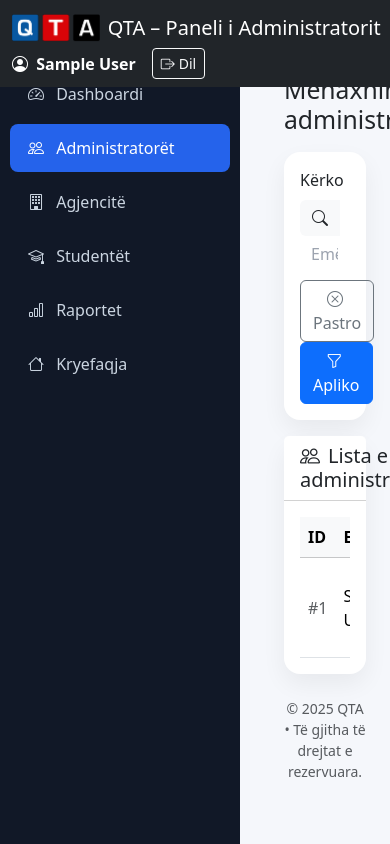
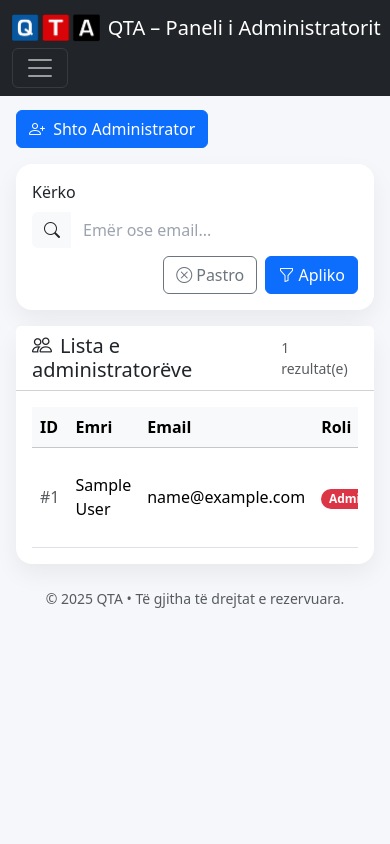
Before and after one commit to SignorTynam/DatabasaElektronikeQTA, a PHP site: page /users.php in a window 390 px wide; the page is wider, and only the part inside the window is pictured. Run offline with PHP 8.4, Linux system fonts and the light colour scheme; the visitor is signed in with stand-in values (Sample User, id 1); data comes from the database, SQL or seed files in the repository; tables that the repository leaves empty hold one stand-in row (values such as "Sample post").

Commit message:
Refactor dashboard, students, and users pages to remove sidebar and implement responsive navbar with dropdowns. Update styles for consistency and improve user experience. Ensure security checks for user deletion and CSRF token validation. Optimize SQL queries and placeholders for better performance.

```diff
--- a/users.php
+++ b/users.php
@@ -31,11 +31,7 @@
 ------------------------------- */
 function flash(string $key, ?string $msg=null) {
     if ($msg === null) {
-        if (!empty($_SESSION['flash'][$key])) {
-            $m = $_SESSION['flash'][$key];
-            unset($_SESSION['flash'][$key]);
-            return $m;
-        }
+        if (!empty($_SESSION['flash'][$key])) { $m = $_SESSION['flash'][$key]; unset($_SESSION['flash'][$key]); return $m; }
         return null;
     }
     $_SESSION['flash'][$key] = $msg;
@@ -45,13 +41,11 @@
     if ($_SERVER['REQUEST_METHOD'] === 'POST') {
         $token = $_POST['csrf'] ?? '';
         if (empty($token) || empty($_SESSION['csrf_token']) || !hash_equals($_SESSION['csrf_token'], $token)) {
-            http_response_code(400);
-            exit('CSRF token mismatch.');
+            http_response_code(400); exit('CSRF token mismatch.');
         }
     }
 }
 
-// CSRF token
 if (empty($_SESSION['csrf_token'])) {
     $_SESSION['csrf_token'] = bin2hex(random_bytes(24));
 }
@@ -63,13 +57,10 @@
 $roles = $pdo->query("SELECT id, name FROM roles ORDER BY name")->fetchAll(PDO::FETCH_ASSOC);
 $adminRoleId = null;
 foreach ($roles as $r) if ($r['name'] === 'administrator') { $adminRoleId = (int)$r['id']; break; }
-if ($adminRoleId === null) {
-    exit('Konfigurim i mangët: roli "administrator" mungon në tabelën roles.');
-}
+if ($adminRoleId === null) { exit('Konfigurim i mangët: roli "administrator" mungon në tabelën roles.'); }
 
 /* ------------------------------
    Veprime POST (create/reset/delete)
-   (tani të lejuara vetëm mbi llogari me rol administrator)
 ------------------------------- */
 if ($_SERVER['REQUEST_METHOD'] === 'POST') {
     require_csrf();
@@ -138,7 +129,7 @@
             if ($uid <= 0 || $pass1==='' || $pass2==='') throw new RuntimeException('Të dhëna të paplota.');
             if ($pass1 !== $pass2) throw new RuntimeException('Fjalëkalimet nuk përputhen.');
 
-            // Lejo vetëm nëse target-i është administrator
+            // Vetëm për administratorë
             $roleQ = $pdo->prepare("SELECT role_id FROM users WHERE id = :uid");
             $roleQ->execute([':uid' => $uid]);
             $targetRole = $roleQ->fetchColumn();
@@ -147,8 +138,6 @@
             }
 
             $hash = password_hash($pass1, PASSWORD_BCRYPT);
-
-            // Update ose insert në credentials
             $exists = $pdo->prepare("SELECT COUNT(*) FROM credentials WHERE user_id = :uid");
             $exists->execute([':uid' => $uid]);
             if ((int)$exists->fetchColumn() > 0) {
@@ -170,12 +159,9 @@
         elseif ($action === 'delete_user') {
             $uid = (int)($_POST['user_id'] ?? 0);
             if ($uid <= 0) throw new RuntimeException('ID e pavlefshme.');
+            if ($uid === (int)$currentUser['id']) throw new RuntimeException('Nuk mund të fshini llogarinë tuaj gjatë seancës.');
 
-            if ($uid === (int)$currentUser['id']) {
-                throw new RuntimeException('Nuk mund të fshini llogarinë tuaj gjatë seancës.');
-            }
-
-            // Lejo fshirje vetëm nëse target-i është administrator
+            // Vetëm nëse target-i është administrator
             $roleQ = $pdo->prepare("SELECT role_id FROM users WHERE id = :uid");
             $roleQ->execute([':uid' => $uid]);
             $targetRole = $roleQ->fetchColumn();
@@ -193,24 +179,26 @@
         flash('err', $e->getMessage());
     }
 
-    // Redirect që të shmangim ri-submit
     header('Location: users.php'); exit;
 }
 
 /* ------------------------------
-   Filtrim vetëm për administratorë + paginim
+   Filtrim (vetëm admin) + paginim
 ------------------------------- */
 $q      = trim($_GET['q'] ?? '');
 $page   = max(1, (int)($_GET['page'] ?? 1));
 $limit  = 20;
 $offset = ($page - 1) * $limit;
 
-$where   = ["r.id = :adminRole"];    // Kusht i detyrueshëm: VETËM admin
+$where   = ["r.id = :adminRole"];
 $params  = [':adminRole' => $adminRoleId];
 
 if ($q !== '') {
-    $where[] = "(u.full_name LIKE :kw OR u.email LIKE :kw)";
-    $params[':kw'] = '%'.$q.'%';
+    // Placeholderë unikë për MySQL native prepares (HY093 fix)
+    $where[] = "(u.full_name LIKE :kw1 OR u.email LIKE :kw2)";
+    $kw = '%'.$q.'%';
+    $params[':kw1'] = $kw;
+    $params[':kw2'] = $kw;
 }
 $whereSql = 'WHERE '.implode(' AND ', $where);
 
@@ -252,58 +240,69 @@
     <link href="https://cdn.jsdelivr.net/npm/bootstrap-icons@1.11.3/font/bootstrap-icons.css" rel="stylesheet"/>
 
     <style>
-        body { background: #f5f7fb; }
-        .navbar-brand img { height: 28px; }
-        .sidebar {
-            position: fixed; top: 0; left: 0; width: 240px; height: 100vh;
-            background: #111827; color: #cbd5e1; padding-top: 64px; z-index: 1029;
-        }
-        .sidebar a {
-            display: block; padding: 12px 18px; color: #cbd5e1; text-decoration: none; border-radius: .5rem;
-            margin: 6px 10px; transition: .2s ease;
-        }
-        .sidebar a:hover, .sidebar a.active { background: #2563eb; color: #fff; }
-        .content { margin-left: 260px; padding: 24px; }
-        .card { border: none; border-radius: 1rem; box-shadow: 0 10px 25px rgba(2,6,23,.06); }
-        .mini-table thead { background: #f1f5f9; }
-        .kpi-icon {
-            width: 46px; height: 46px; border-radius: .75rem; display:flex; align-items:center; justify-content:center; background:#eef2ff;
-        }
+        body { background:#f5f7fb; padding-top:72px; }
+        .navbar-brand img { height:28px; }
+        .card { border:none; border-radius:1rem; box-shadow:0 10px 25px rgba(2,6,23,.06); }
+        .mini-table thead { background:#f1f5f9; }
+        .kpi-icon { width:46px; height:46px; border-radius:.75rem; display:flex; align-items:center; justify-content:center; background:#eef2ff; }
         .form-control::placeholder { color:#9ca3af; }
-        .pagination .page-link { border-radius: .5rem; }
+        .pagination .page-link { border-radius:.5rem; }
+        @media (max-width:575.98px){ .navbar-text{ display:none; } }
     </style>
 </head>
 <body>
 
-<!-- Navbar -->
-<nav class="navbar navbar-dark bg-dark fixed-top">
+<!-- NAVBAR (pa sidebar, me dropdown Përdorues) -->
+<nav class="navbar navbar-expand-lg navbar-dark bg-dark fixed-top">
     <div class="container-fluid">
         <a class="navbar-brand d-flex align-items-center" href="dashboard_admin.php">
             <img src="image/logoPNG2.png" class="me-2" alt="QTA"> QTA – Paneli i Administratorit
         </a>
-        <div class="d-flex align-items-center gap-3">
-            <span class="text-white-50 small d-none d-md-inline">Mirësevjen,</span>
-            <span class="text-white fw-semibold">
-                <i class="bi bi-person-circle me-1"></i>
-                <?= htmlspecialchars($currentUser['full_name'] ?: ($currentUser['email'] ?? 'Administrator')) ?>
-            </span>
-            <a href="logout.php" class="btn btn-outline-light btn-sm"><i class="bi bi-box-arrow-right me-1"></i>Dil</a>
+
+        <button class="navbar-toggler" type="button" data-bs-toggle="collapse" data-bs-target="#topNav">
+            <span class="navbar-toggler-icon"></span>
+        </button>
+
+        <div class="collapse navbar-collapse" id="topNav">
+            <ul class="navbar-nav me-auto mb-2 mb-lg-0">
+                <!-- Dashboard -->
+                <li class="nav-item">
+                    <a class="nav-link" href="dashboard_admin.php"><i class="bi bi-speedometer2 me-1"></i>Dashboardi</a>
+                </li>
+
+                <!-- Dropdown: Përdorues -->
+                <li class="nav-item dropdown">
+                    <a class="nav-link dropdown-toggle active" href="#" id="usersDropdown" role="button" data-bs-toggle="dropdown" aria-expanded="false">
+                        <i class="bi bi-people me-1"></i>Përdorues
+                    </a>
+                    <ul class="dropdown-menu" aria-labelledby="usersDropdown">
+                        <li><a class="dropdown-item active" href="users.php"><i class="bi bi-shield-lock me-2"></i>Administratorët</a></li>
+                        <li><a class="dropdown-item" href="agencies.php"><i class="bi bi-building me-2"></i>Agjencitë</a></li>
+                        <li><a class="dropdown-item" href="students.php"><i class="bi bi-mortarboard me-2"></i>Studentët</a></li>
+                    </ul>
+                </li>
+
+                <!-- Të tjera -->
+                <li class="nav-item"><a class="nav-link" href="#"><i class="bi bi-bar-chart me-1"></i>Raportet</a></li>
+                <li class="nav-item"><a class="nav-link" href="index.php"><i class="bi bi-house me-1"></i>Kryefaqja</a></li>
+            </ul>
+
+            <div class="d-flex align-items-center gap-2">
+                <span class="text-white-50 small navbar-text">Mirësevjen,</span>
+                <span class="text-white fw-semibold navbar-text">
+                    <i class="bi bi-person-circle me-1"></i>
+                    <?= htmlspecialchars($currentUser['full_name'] ?: ($currentUser['email'] ?? 'Administrator')) ?>
+                </span>
+                <a href="logout.php" class="btn btn-outline-light btn-sm ms-1">
+                    <i class="bi bi-box-arrow-right me-1"></i>Dil
+                </a>
+            </div>
         </div>
     </div>
 </nav>
 
-<!-- Sidebar (etiketa e menusë ndryshon në “Administratorët”) -->
-<aside class="sidebar">
-    <a href="dashboard_admin.php"><i class="bi bi-speedometer2 me-2"></i> Dashboardi</a>
-    <a class="active" href="users.php"><i class="bi bi-people me-2"></i> Administratorët</a>
-    <a href="agencies.php"><i class="bi bi-building me-2"></i> Agjencitë</a>
-    <a href="students.php"><i class="bi bi-mortarboard me-2"></i> Studentët</a>
-    <a href="#"><i class="bi bi-bar-chart me-2"></i> Raportet</a>
-    <a href="index.html"><i class="bi bi-house me-2"></i> Kryefaqja</a>
-</aside>
-
-<main class="content" style="margin-top: 50px">
-    <div class="d-flex align-items-center justify-content-between mb-3">
+<main class="container-fluid px-3 px-md-4">
+    <div class="d-flex flex-column flex-md-row align-items-md-center justify-content-between mb-3 gap-2">
         <h2 class="mb-0">Menaxhimi i administratorëve</h2>
         <div class="d-flex gap-2">
             <button class="btn btn-primary" data-bs-toggle="modal" data-bs-target="#addAdminModal">
@@ -325,7 +324,7 @@
         </div>
     <?php endif; ?>
 
-    <!-- Kërkim (vetëm tekst) -->
+    <!-- Kërkim -->
     <div class="card mb-3">
         <div class="card-body">
             <form class="row g-2 align-items-end" method="get" action="users.php">
@@ -338,15 +337,18 @@
                     </div>
                 </div>
                 <div class="col-md-3 text-end">
-                    <button class="btn btn-outline-secondary me-1" type="button"
-                            onclick="window.location='users.php'"><i class="bi bi-x-circle me-1"></i>Pastro</button>
-                    <button class="btn btn-primary" type="submit"><i class="bi bi-funnel me-1"></i>Apliko</button>
+                    <button class="btn btn-outline-secondary me-1" type="button" onclick="window.location='users.php'">
+                        <i class="bi bi-x-circle me-1"></i>Pastro
+                    </button>
+                    <button class="btn btn-primary" type="submit">
+                        <i class="bi bi-funnel me-1"></i>Apliko
+                    </button>
                 </div>
             </form>
         </div>
     </div>
 
-    <!-- Tabela (vetëm administratorë) -->
+    <!-- Tabela -->
     <div class="card">
         <div class="card-header bg-white d-flex align-items-center justify-content-between">
             <h5 class="mb-0"><i class="bi bi-people me-2"></i>Lista e administratorëve</h5>
@@ -372,17 +374,14 @@
                                 <td class="text-muted">#<?= (int)$u['id'] ?></td>
                                 <td><?= htmlspecialchars($u['full_name'] ?: '—') ?></td>
                                 <td><?= htmlspecialchars($u['email'] ?: '—') ?></td>
-                                <td>
-                                    <span class="badge rounded-pill text-bg-danger">Administrator</span>
-                                </td>
+                                <td><span class="badge rounded-pill text-bg-danger">Administrator</span></td>
                                 <td class="text-muted"><?= htmlspecialchars($u['created_at']) ?></td>
                                 <td class="text-end">
                                     <!-- Reset Password -->
                                     <button class="btn btn-sm btn-outline-secondary me-1"
-                                            data-bs-toggle="modal"
-                                            data-bs-target="#resetPassModal"
+                                            data-bs-toggle="modal" data-bs-target="#resetPassModal"
                                             data-user-id="<?= (int)$u['id'] ?>"
-                                            data-user-name="<?= htmlspecialchars($u['full_name'] ?: ($u['email'] ?? 'Administrator')) ?>">
+                                            data-user-name="<?= htmlspecialchars($u['full_name'] ?: ($u['email'] ?? 'Administrator'), ENT_QUOTES) ?>">
                                         <i class="bi bi-key me-1"></i>Reset
                                     </button>
                                     <!-- Delete -->
@@ -411,10 +410,7 @@
             <nav aria-label="Page navigation">
                 <ul class="pagination mb-0 justify-content-end">
                     <?php
-                    // url bazë (vetëm q & page)
-                    $base = 'users.php?'.http_build_query(array_filter([
-                        'q' => $q !== '' ? $q : null,
-                    ]));
+                    $base = 'users.php?'.http_build_query(array_filter(['q' => $q !== '' ? $q : null]));
                     $prev = max(1, $page-1);
                     $next = min($totalPages, $page+1);
                     ?>
@@ -428,7 +424,7 @@
                     <li class="page-item <?= $page>=$totalPages?'disabled':'' ?>">
                         <a class="page-link" href="<?= $base.(strpos($base,'?')!==false?'&':'?') ?>page=<?= $next ?>">›</a>
                     </li>
-                    <li class="page-item <?= $page>=$totalPages?'disabled':'' ?>">
+                    <li class="page-item <?= $page>>= $totalPages?'disabled':'' ?>">
                         <a class="page-link" href="<?= $base.(strpos($base,'?')!==false?'&':'?') ?>page=<?= $totalPages ?>">»</a>
                     </li>
                 </ul>
```
Also changed, not shown: agencies.php (+70 -42 lines), dashboard_admin.php (+74 -64 lines), students.php (+66 -49 lines).
